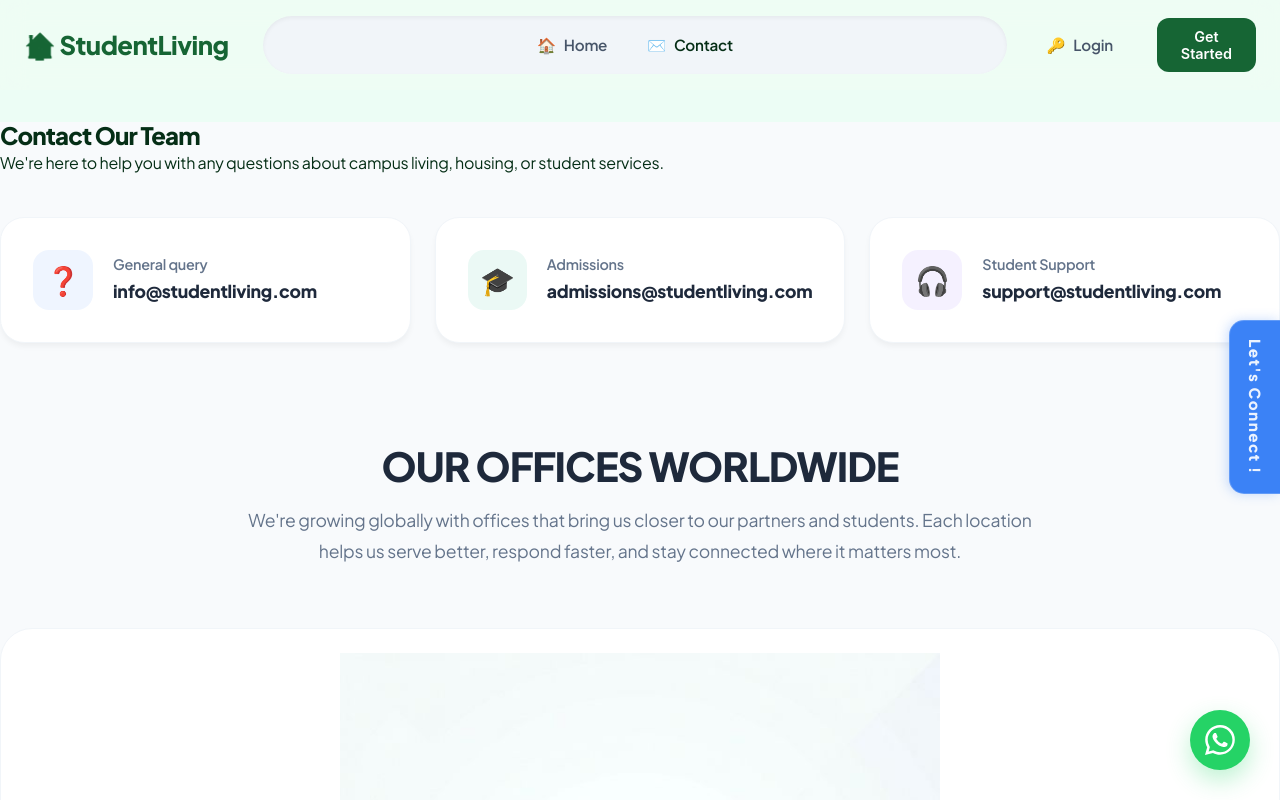
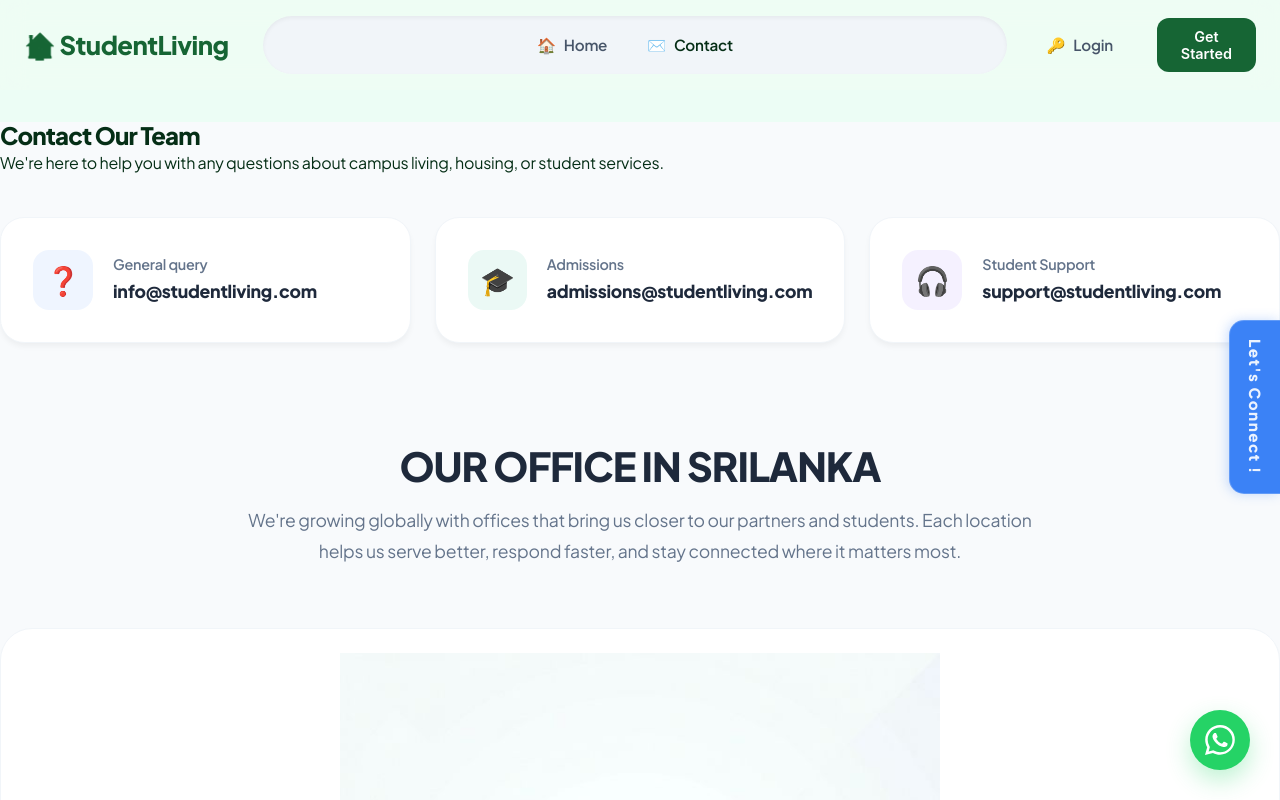
Before and after one commit to PiriyankanN/ITPM_2026_Final, a React (Vite) app in the folder client/: page /contact in a window 1280 px wide. Shown: the top 800 px of the page. Built offline with nearby package versions, Linux system fonts and the light colour scheme.

Commit message:
Contact page update

```diff
--- a/client/src/pages/ContactPage.jsx
+++ b/client/src/pages/ContactPage.jsx
@@ -90,7 +90,7 @@
               marginBottom: "16px"
             }}
           >
-            OUR OFFICES WORLDWIDE
+            OUR OFFICE IN SRILANKA
           </motion.h2>
           <motion.p
             initial={{ opacity: 0 }}
```
